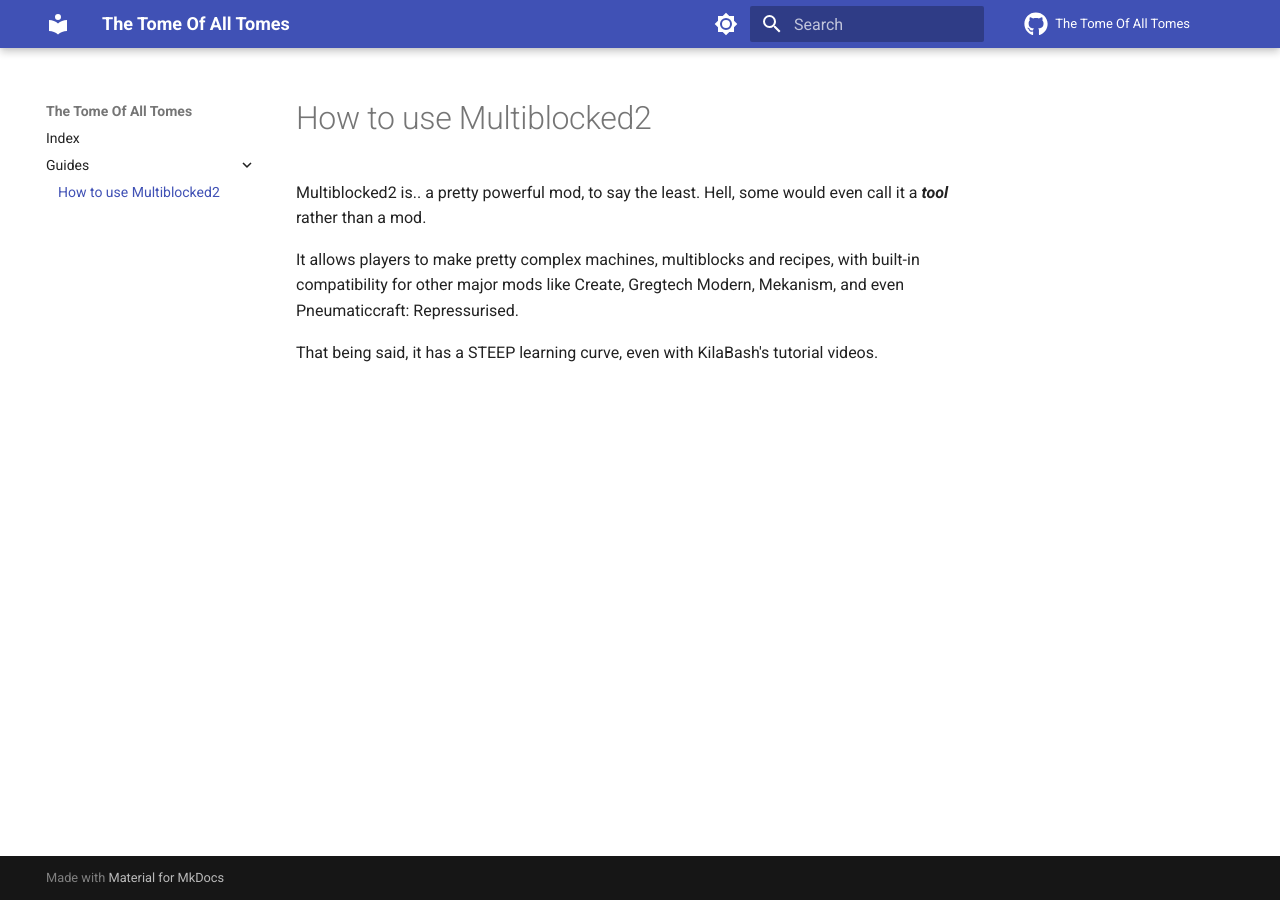
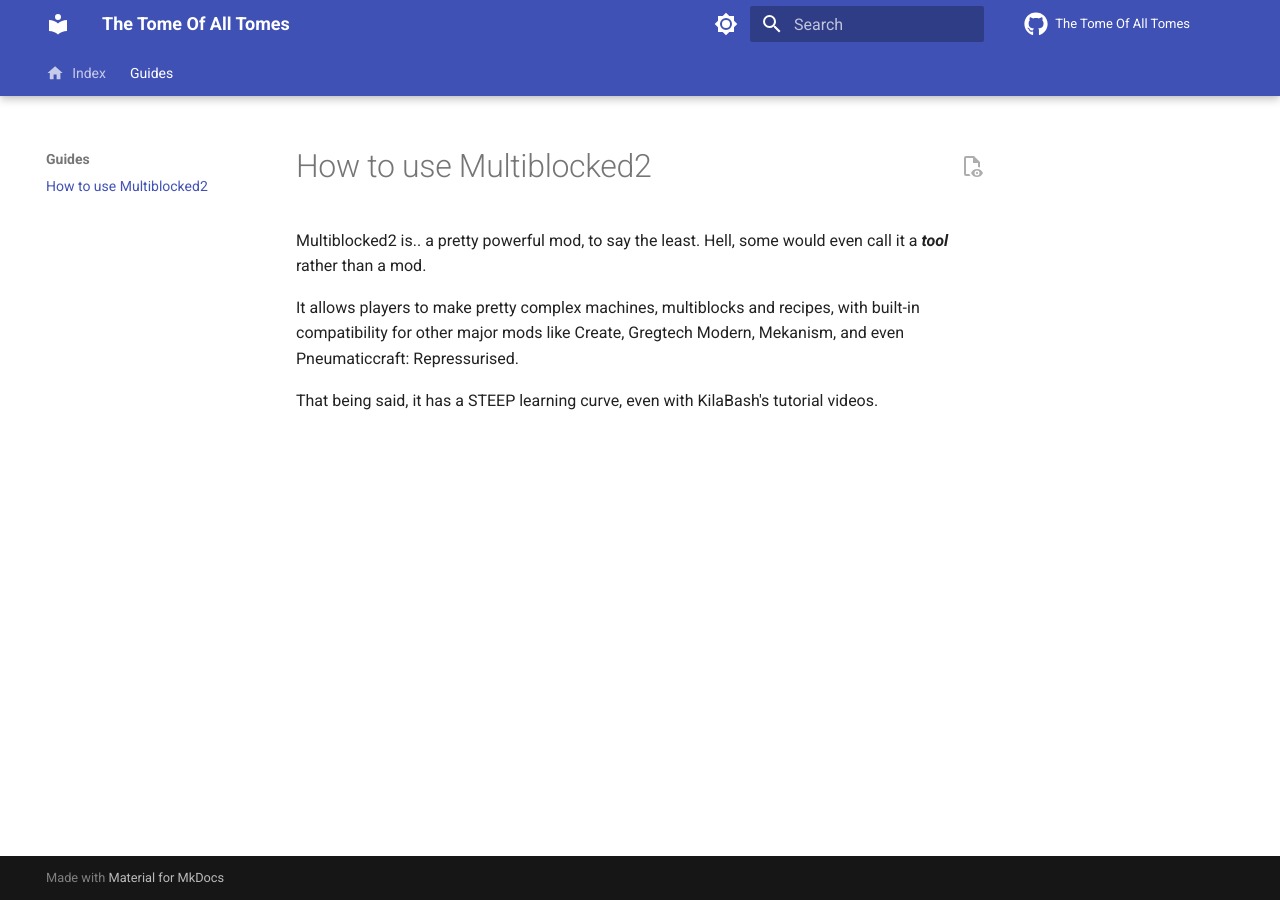
Before and after one commit to The-Incipisphere/The-Tome-Of-All-Tomes, an MkDocs documentation site: the page built from docs/guides/howToUseMultiblocked2Properly.md, in a window 1280 px wide. Built offline with MkDocs 1.6.1 and Material for MkDocs 9.7.7, drawn with Linux system fonts in a browser that asks for light colours; comment, search, counter and statistics services are not loaded.

Commit message:
extensions galore

```diff
--- a/mkdocs.yml
+++ b/mkdocs.yml
@@ -24,3 +24,32 @@ theme:
       toggle:
         icon: material/brightness-4
         name: Switch to light mode
+  features:
+    - navigation.instant
+    - navigation.sections
+    - navigation.indexes
+    - navigation.tabs
+    - navigation.tabs.sticky
+    - navigation.top
+    - toc.follow
+    - content.code.annotate
+    - content.action.view
+
+markdown_extensions:
+  - admonition
+  - attr_list
+  - def_list
+  - tables
+  - md_in_html
+  - pymdownx.betterem
+  - pymdownx.caret:
+      insert: false
+  - pymdownx.tilde:
+      delete: false
+  - pymdownx.superfences
+  - pymdownx.details
+  - pymdownx.highlight:
+      anchor_linenums: true
+  - pymdownx.inlinehilite
+  - pymdownx.tabbed:
+      alternate_style: true
```
Also changed, not shown: docs/index.md (+4 -0 lines).
